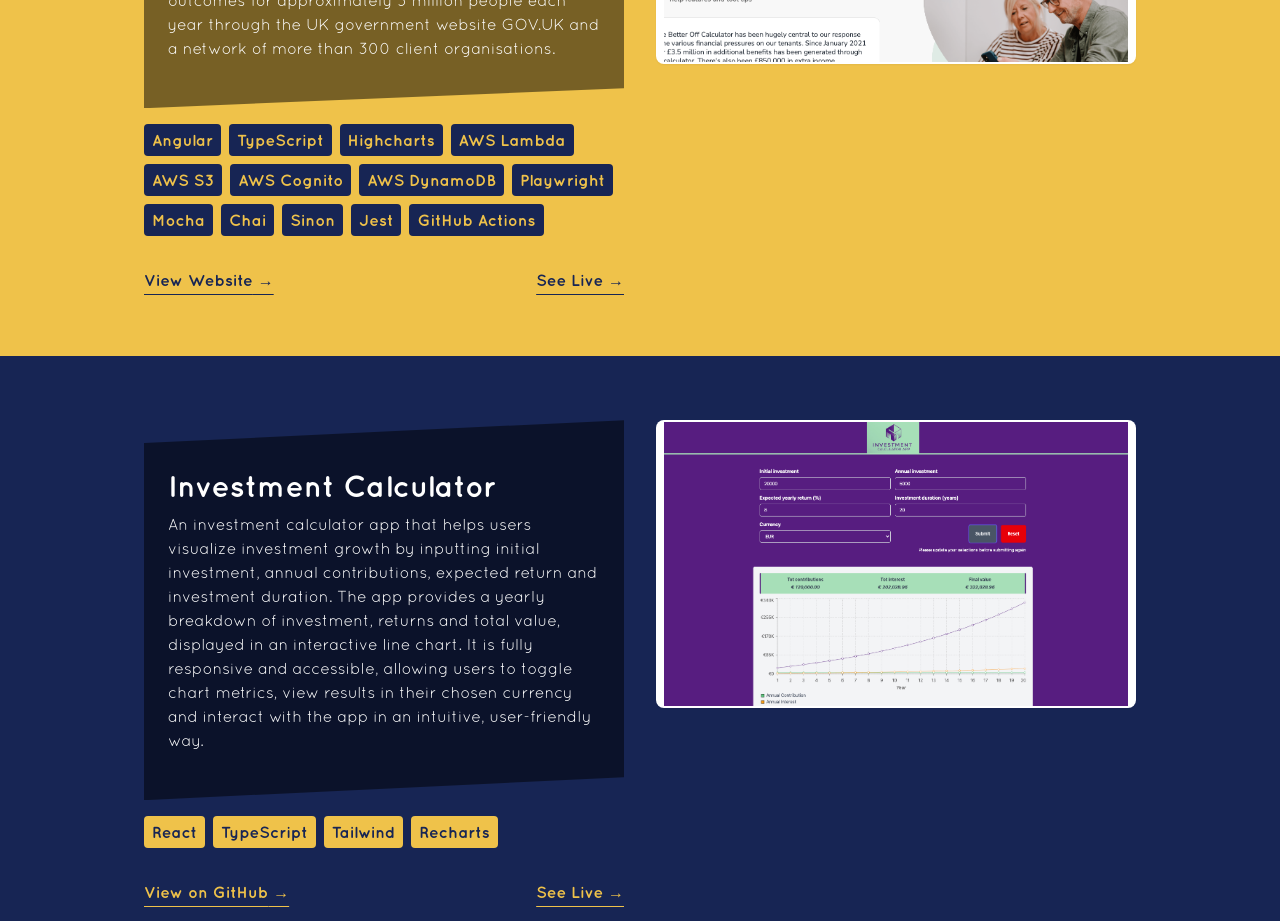
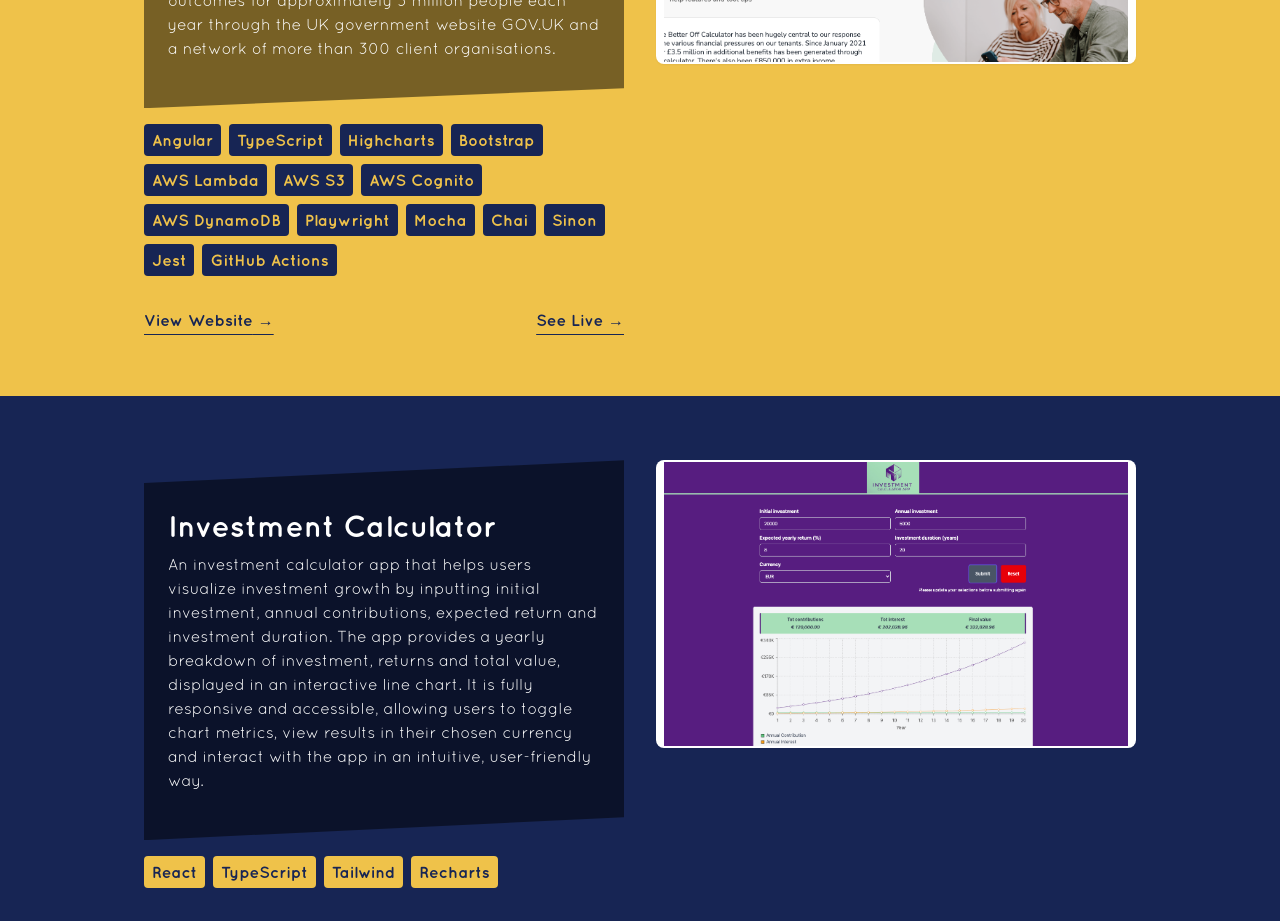
Before and after one commit to paologhidoni/portfolio, a React (Vite) app: page / in a window 1280 px wide. Shown: the part 2500-3421 px from the top of the page. Built offline with nearby package versions, Linux system fonts and the light colour scheme.

Commit message:
Update pip technologies

```diff
--- a/src/data/projects.ts
+++ b/src/data/projects.ts
@@ -85,6 +85,7 @@ export const projects: ProjectData[] = [
       "Angular",
       "TypeScript",
       "Highcharts",
+      "Bootstrap",
       "AWS Lambda",
       "AWS S3",
       "AWS Cognito",
```
